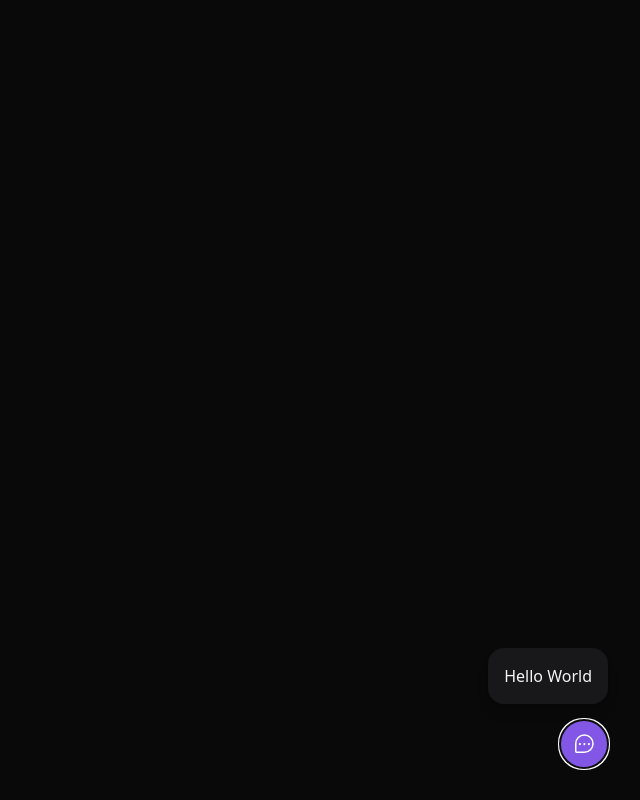
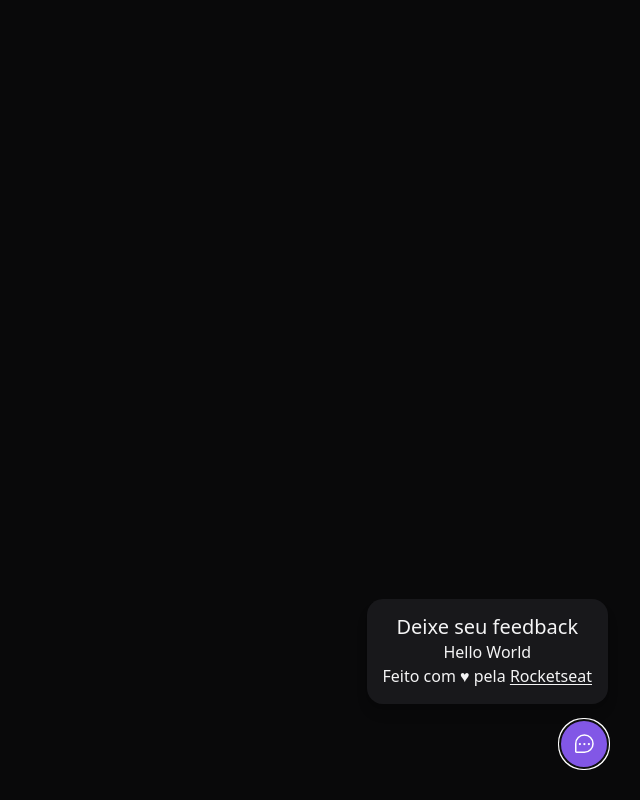
Before and after one commit to laerthnardelli/nlw-return-web, a React (Vite) app in the folder web/: page / in a window 1280 px wide. Both pictures are taken after a click on the button "Feedback". Shown: the whole page, without its empty margins (640-1280 px from the left). Built offline with nearby package versions, Linux system fonts and the light colour scheme.

Commit message:
added footer and header in WidgetForm

```diff
--- a/web/src/components/WidgetForm.tsx
+++ b/web/src/components/WidgetForm.tsx
@@ -1,8 +1,19 @@
-
 export function WidgetForm() {
-    return (
-        <div className="bg-zinc-900 p-4 relative rounded-2xl mb-4 flex flex-col items-center shadow-lg w-[calc(100vw-2rem)] md:w-auto">
-            Hello World
-        </div>
-    )
+  return (
+    <div className="bg-zinc-900 p-4 relative rounded-2xl mb-4 flex flex-col items-center shadow-lg w-[calc(100vw-2rem)] md:w-auto">
+      <header>
+        <span className="text-xl leading-6">Deixe seu feedback</span>
+      </header>
+      <p>Hello World</p>
+      <footer>
+              Feito com ♥ pela {" "}
+        <a
+          className="underline underline-offset-2"
+          href="https://https://www.rocketseat.com.br/"
+        >
+          Rocketseat
+        </a>
+      </footer>
+    </div>
+  );
 }
```
